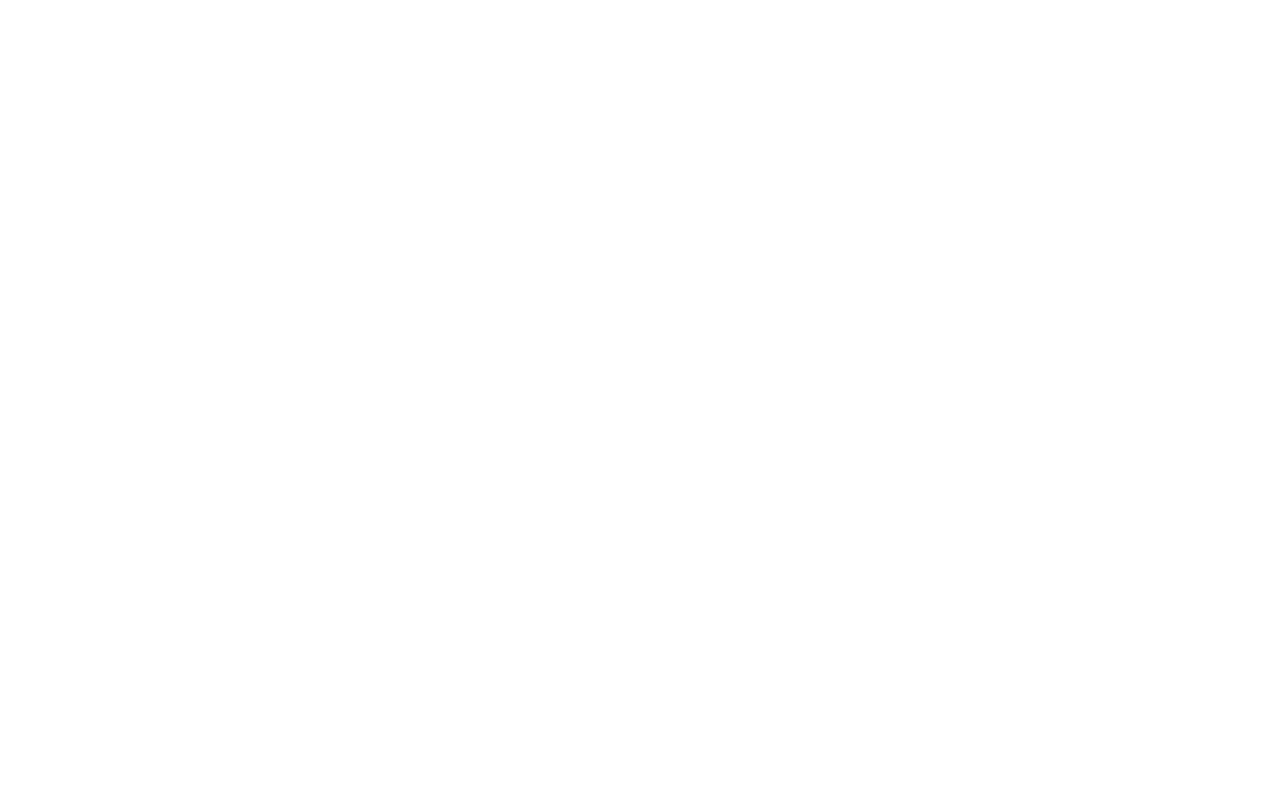
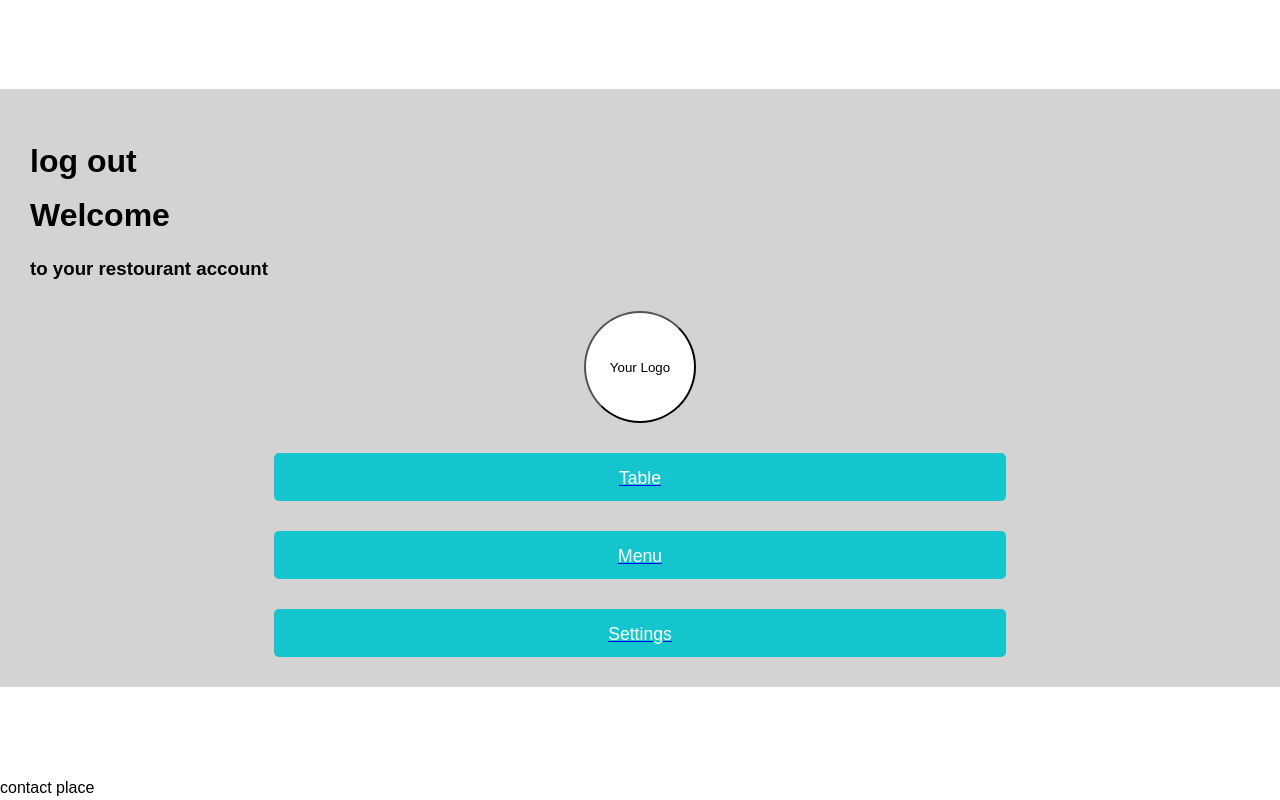
Before and after one commit to blocdenis/QR-menu, a React (Vite) app in the folder qr-menu/: page /home in a window 1280 px wide. Built offline with nearby package versions, Linux system fonts and the light colour scheme.

Commit message:
creat home page(admin)

```diff
--- a/qr-menu/src/App.jsx
+++ b/qr-menu/src/App.jsx
@@ -13,6 +13,9 @@
 const Menu = lazy(() => import('./pages/Menu'));
 const ModMenu = lazy(() => import('./pages/ModMenu'));
 const Home = lazy(() => import('./pages/Home'));
+const Table = lazy(() => import('./pages/Table'));
+const Settings = lazy(() => import('./pages/Settings'));
+
 const Root = () => {
   const url = useURL();
   return (
@@ -21,18 +24,21 @@
          <Route index element={<Sing />} />
          <Route path={url.ModMenu.path} element={<ModMenu />} />
          <Route path={url.Menu.path} element={<Menu />} />
+         <Route path="/home" element={<Home />} />
+         <Route path="/menu" element={<Menu />} />
+         <Route path="/table" element={<Table />} />
+         <Route path="/settings" element={<Settings />} />
       </Route>
      </Routes>
   );
 };
-
 const router = createBrowserRouter([
   {
     path: '*',
-      Component: Root
+    Component: Root,
 },
+]);
 
-  ]);
 const App = () => {
   return (
     <RouterProvider router={router}>
--- a/qr-menu/src/components/Auth/SingIn.jsx
+++ b/qr-menu/src/components/Auth/SingIn.jsx
@@ -82,6 +82,7 @@
         } else{
             return 'something not match'
           }
+          navigate('/home')
         }
   //SENDING DATA
   const submitForm = (formValues) => {
--- a/qr-menu/src/components/Auth/SingUp.jsx
+++ b/qr-menu/src/components/Auth/SingUp.jsx
@@ -1,5 +1,6 @@
 import CreateInput from "../CreateInput"
 import {useState} from "react"
+import { useNavigate } from "react-router-dom";
 
 //VALIDATION
 const validate = (values) => {
@@ -30,7 +31,7 @@
 };
 
 function SingUp({checkUser}){
-
+  const navigate = useNavigate();
     const displayBlock = {
         display: 'block'
     }
@@ -53,12 +54,11 @@
         //MONITORING CHANGE
         const handleChange = (e) => {
             setFormValues({ ...formValues, [e.target.name]: e.target.value });
-
         };
         //CKECKING THE FORM AND SENDING
         const handleSubmit = (e) => {
             e.preventDefault();
-
+            // useTransition();
             const error = validate(formValues);
             setFormErrors(error);
 
@@ -70,11 +70,11 @@
                   password: "",
                   confirmPassword: '',
                 });
-
               setFormErrors({});
             } else{
               return 'something not match'
             }
+        navigate('/home')
           }
         //SENDING DATA
         const submitForm = (formValues) => {
--- a/qr-menu/src/components/Header.jsx
+++ b/qr-menu/src/components/Header.jsx
@@ -1,9 +1,14 @@
+import SingIn from '../components/Auth/SingIn'
 
 function Header(){
 
     return(
         <>
-        <h1>QR-MENU</h1>
+        <div>
+
+        </div>
+        <h1>log out</h1>
+
         </>
     )
 }
--- a/qr-menu/src/components/SvgCircle.jsx
+++ b/qr-menu/src/components/SvgCircle.jsx
@@ -1,5 +1,5 @@
 import Forgot from "../pages/Forgot"
-import Succes from "./Auth/SuccesForgot"
+import Succes from "../components/Auth/SuccesForgot"
 
 import { useState } from "react"
 
--- /dev/null
+++ b/qr-menu/src/css/home.scss
@@ -0,0 +1,24 @@
+.home-wrap{
+    background-color: lightgray;
+    padding: 30px;
+    display: flex;
+    flex-direction: column;
+    gap: 30px;
+    width: 100%;
+    box-sizing: border-box;
+}
+.circle-page{
+    width: 7rem;
+    height: 7rem;
+    display: flex;
+    flex-direction: column;
+    justify-content: center;
+    align-items: center;
+    border-radius: 50%;
+    background-color: white;
+    margin: 0 auto;
+}
+.circle-page > *{
+    align-self: center;
+
+}
--- /dev/null
+++ b/qr-menu/src/css/scss/button.scss
@@ -0,0 +1,17 @@
+.button-page{
+    background-color: rgb(21, 197, 206);
+    flex: 1;
+    padding: 15px;
+    width: 60%;
+    height: 3rem;
+    display: flex;
+    justify-content: center;
+    text-align: center;
+    font-size: 1.1rem;
+    border: none;
+    border-radius: 5px;
+    color: rgb(255, 255, 255);
+    box-sizing: border-box;
+    cursor: pointer;
+    margin: 0 auto;
+}
--- a/qr-menu/src/pages/Home.jsx
+++ b/qr-menu/src/pages/Home.jsx
@@ -1,7 +1,21 @@
+import Menu from "./Menu";
+import Table from "./Table";
+import Settings from "./Settings";
+import { Link} from 'react-router-dom';
+import '../css/scss/button.scss'
+import '../css/home.scss'
+import Header from '../components/Header';
+
 const Home = () => {
   return (
-    <div style={{ backgroundColor: 'lightgray', padding: '30px' }}>
-      <h2>Home Page</h2>
+    <div className='home-wrap'>
+    <Header/>
+    <h1>Welcome</h1>
+    <h3>to your restourant account </h3>
+      <button className='circle-page'>Your Logo</button>
+      <Link to={'/table'}> <button className='button-page'>Table</button></Link>
+      <Link to={'/menu'}> <button  className='button-page'>Menu</button></Link>
+      <Link to={'/settings'}> <button  className='button-page'>Settings</button></Link>
     </div>
   );
 };
--- a/qr-menu/src/pages/Menu.jsx
+++ b/qr-menu/src/pages/Menu.jsx
@@ -1,8 +1,9 @@
+import React from 'react';
 
 const Menu = () => {
   return (<>
 
-   <div style={{ backgroundColor: 'lightgray', padding: '30px' }}>
+    <div style={{ backgroundColor: 'lightgray', padding: '30px' }}>
       <h2>Menu</h2>
     </div>
   </>
--- /dev/null
+++ b/qr-menu/src/pages/Settings.jsx
@@ -0,0 +1,11 @@
+import React from 'react'
+
+function Setting() {
+  return (
+    <div style={{ backgroundColor: 'lightgray', padding: '30px' }}>
+      <h2>Settings</h2>
+    </div>
+  )
+}
+
+export default Setting
--- /dev/null
+++ b/qr-menu/src/pages/Table.jsx
@@ -0,0 +1,11 @@
+import React from 'react'
+
+function Table() {
+  return (
+    <div style={{ backgroundColor: 'lightgray', padding: '30px' }}>
+      <h2>Table</h2>
+    </div>
+  )
+}
+
+export default Table
```
Lines whose indentation alone changed are shown as unchanged.
